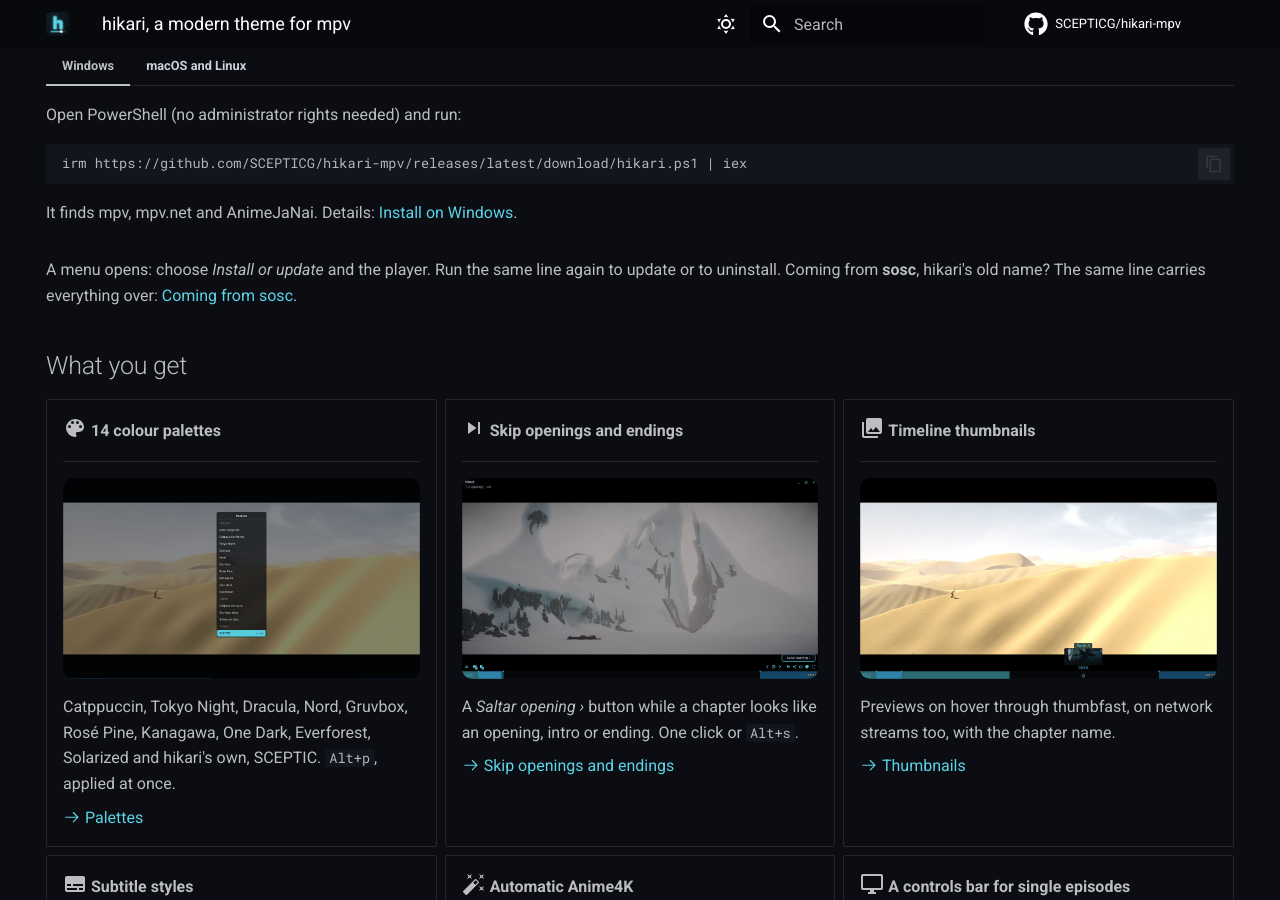
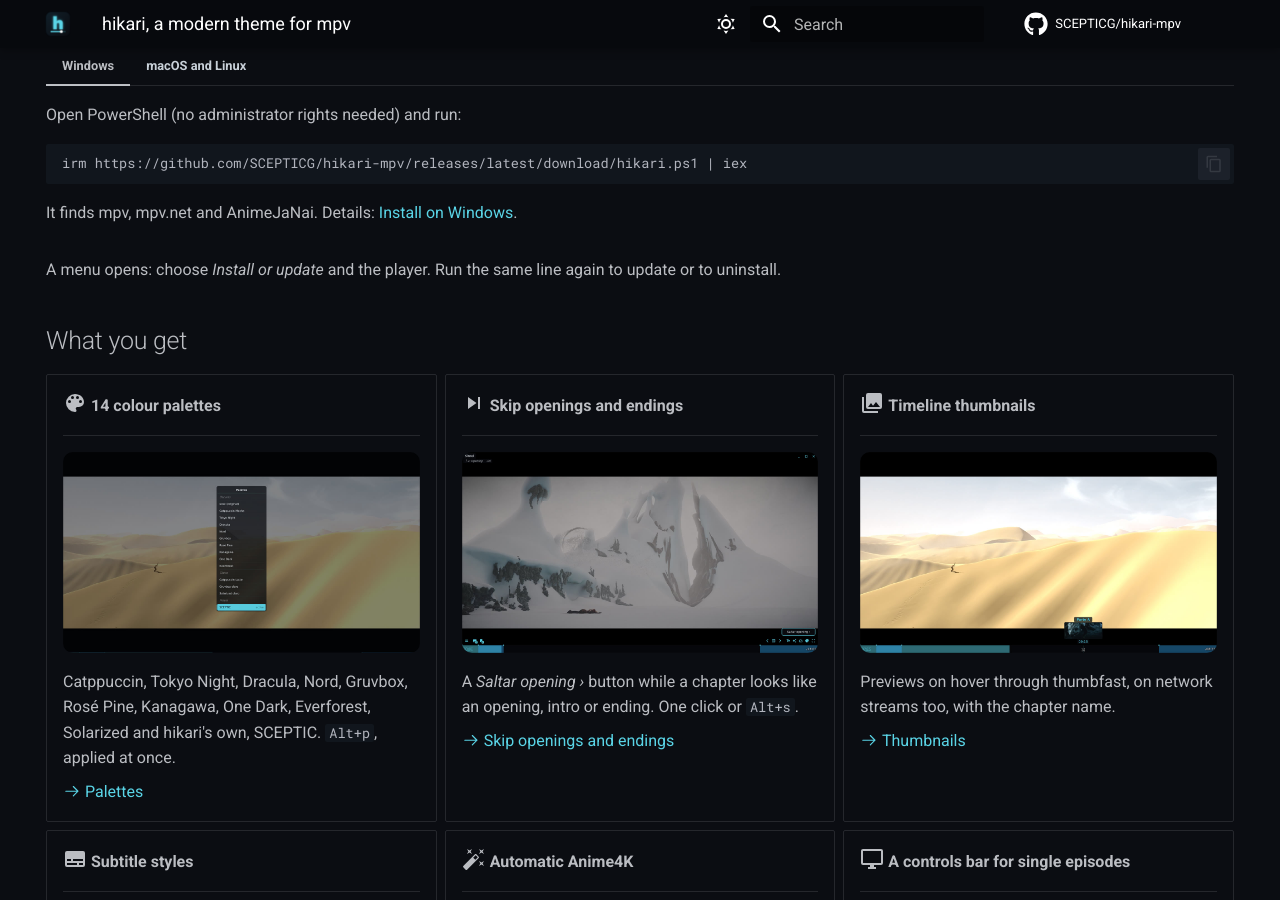
Before and after one commit to SCEPTICG/hikari-mpv, an MkDocs documentation site: the page built from docs/index.md, in a window 1280 px wide and 900 px high, scrolled down 901 px. Built offline with MkDocs 1.6.1 and Material for MkDocs 9.7.7, drawn with Linux system fonts in a browser that asks for light colours; comment, search, counter and statistics services are not loaded.

Commit message:
Documentación: fuera la página «Coming from sosc» (la migración sigue en los instaladores)

```diff
--- a/docs/index.md
+++ b/docs/index.md
@@ -41,7 +41,7 @@ hikari is a *skin* for mpv in the sense people usually mean: a ready-made, good-
 
     Details: [Install on macOS and Linux](install/macos-linux.md).
 
-A menu opens: choose *Install or update* and the player. Run the same line again to update or to uninstall. Coming from **sosc**, hikari's old name? The same line carries everything over: [Coming from sosc](install/from-sosc.md).
+A menu opens: choose *Install or update* and the player. Run the same line again to update or to uninstall.
 
 ## What you get
 
--- a/mkdocs.yml
+++ b/mkdocs.yml
@@ -66,7 +66,6 @@ nav:
   - Install:
       - Windows: install/windows.md
       - macOS and Linux: install/macos-linux.md
-      - Coming from sosc: install/from-sosc.md
   - Use:
       - Keys and configuration: usage.md
       - Palettes: features/palettes.md
```
Also changed, not shown: README.md (+2 -15 lines), docs/install/from-sosc.md (deleted, +0 -10 lines), docs/usage.md (+1 -1 lines).
